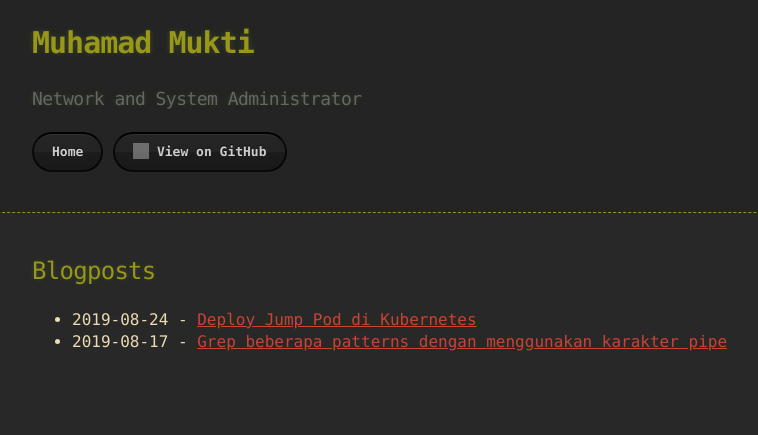
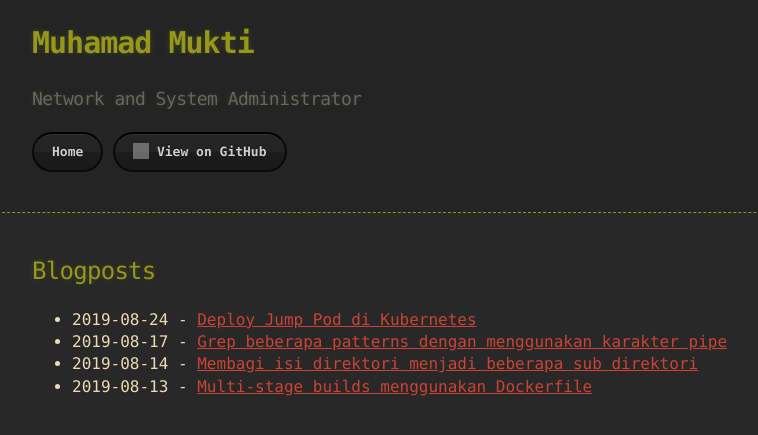
Before and after one commit to mmdmukti/mmdmukti.github.io, a Jekyll site: the page built from blog/index.md, in a window 1280 px wide. Shown: the top 435 px of the page, without its empty margins (108-866 px from the left). Built offline with Jekyll 4.4.1, drawn with Linux system fonts in a browser that asks for light colours; grey boxes are pictures that could not be loaded.

Commit message:
Update index.md

```diff
--- a/blog/index.md
+++ b/blog/index.md
@@ -8,3 +8,5 @@ description: Linux Tutorials and Configuration
 
 - 2019-08-24 - [Deploy Jump Pod di Kubernetes](https://tuxtor.com/deploy-jump-pod-di-kubernetes/)
 - 2019-08-17 - [Grep beberapa patterns dengan menggunakan karakter pipe](https://tuxtor.com/grep-beberapa-patterns-dengan-menggunakan-karakter-pipe/)
+- 2019-08-14 - [Membagi isi direktori menjadi beberapa sub direktori](https://tuxtor.com/membagi-isi-direktori-menjadi-beberapa-sub-direktori/)
+- 2019-08-13 - [Multi-stage builds menggunakan Dockerfile](https://tuxtor.com/multi-stage-builds-menggunakan-dockerfile/)
```
Also changed, not shown: other parts of blog/index.md (+1 -1 lines).
